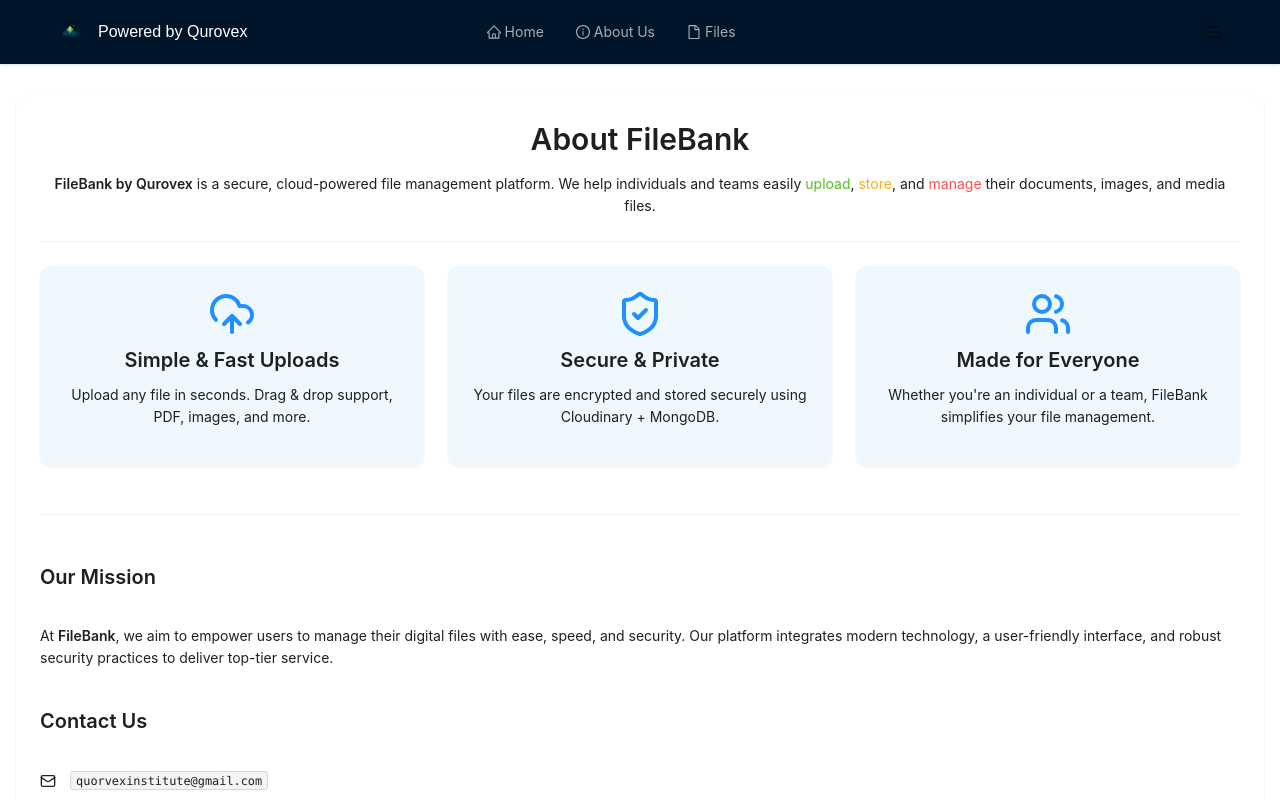
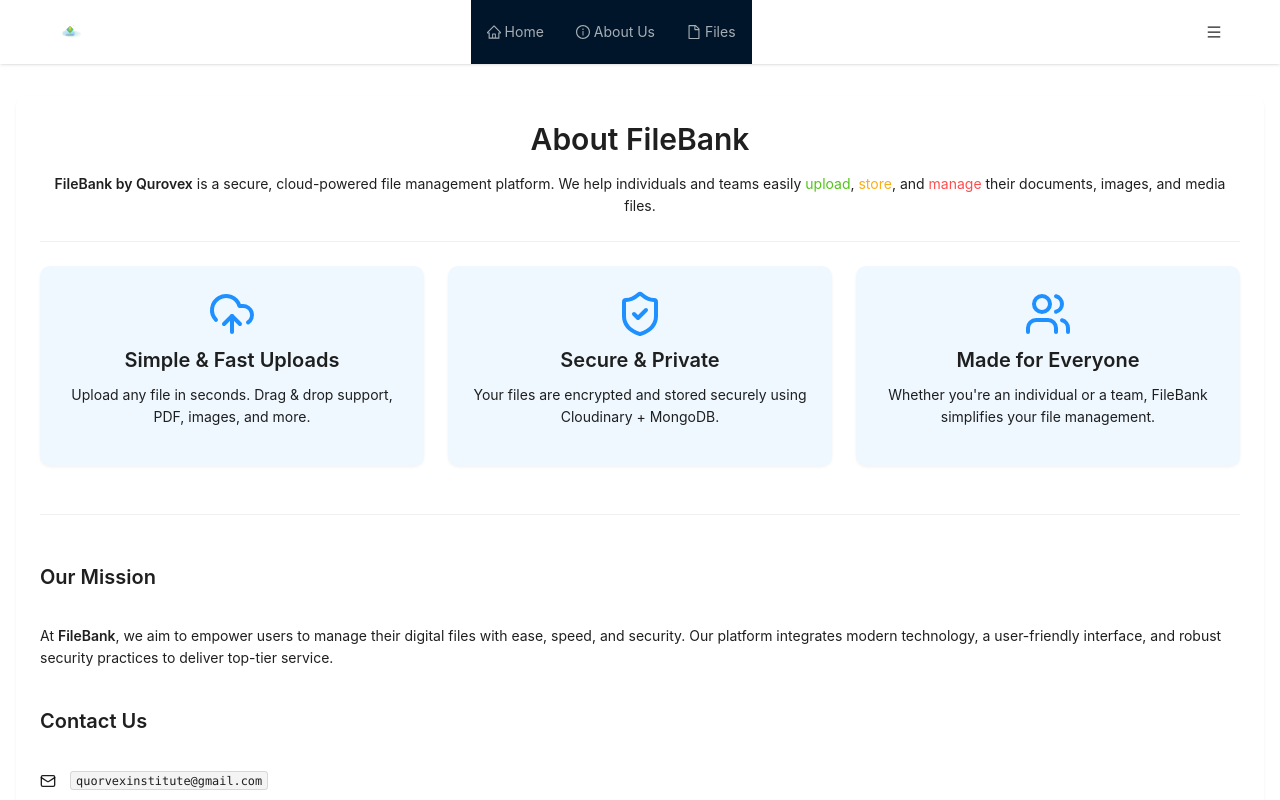
Before and after one commit to Ymffuture/Filebank, a React (Vite) app in the folder filebank-frontend/: page /about-us in a window 1280 px wide. Shown: the top 800 px of the page. Built offline with nearby package versions, Linux system fonts and the light colour scheme.

Commit message:
Update Navbar.jsx

```diff
--- a/filebank-frontend/src/components/Navbar.jsx
+++ b/filebank-frontend/src/components/Navbar.jsx
@@ -109,7 +109,7 @@ export default function Navbar() {
   const profilePic = user?.picture;
 
   return (
-    <Header style={{ backgroundColor: '#001529' }} className="flex justify-between items-center shadow sticky top-0 z-50">
+    <Header style={{ backgroundColor: '#fff' }} className="flex justify-between items-center shadow sticky top-0 z-50">
       <Space>
         <img
           src={logo}
@@ -136,7 +136,7 @@ export default function Navbar() {
               }}
             >
               <BellOutlined
-                className="text-white text-[28px] cursor-pointer select-none"
+                className="text-white text-[30px] cursor-pointer select-none"
                 onClick={() => setNotifModalVisible(true)}
               />
             </Badge>
@@ -151,7 +151,7 @@ export default function Navbar() {
                 {profilePic
                   ? <Avatar src={profilePic} size="large" />
                   : <Avatar size="large" icon={<UserOutlined />} />}
-                <span className="text-white">{user.role?.toUpperCase()}</span>
+                <span className="text-[#333] text-[10px]">{user.role?.toUpperCase()}</span>
               </Space>
             </Dropdown>
           </>
```
